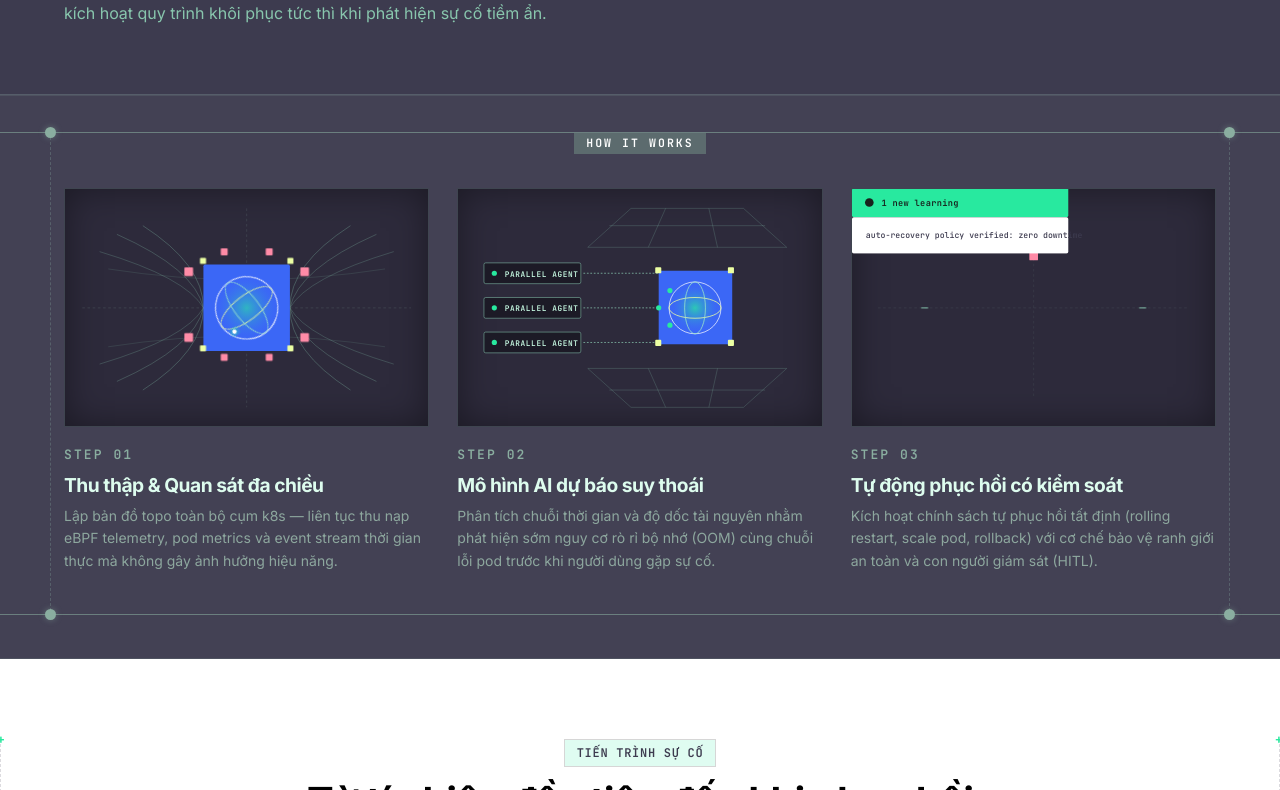
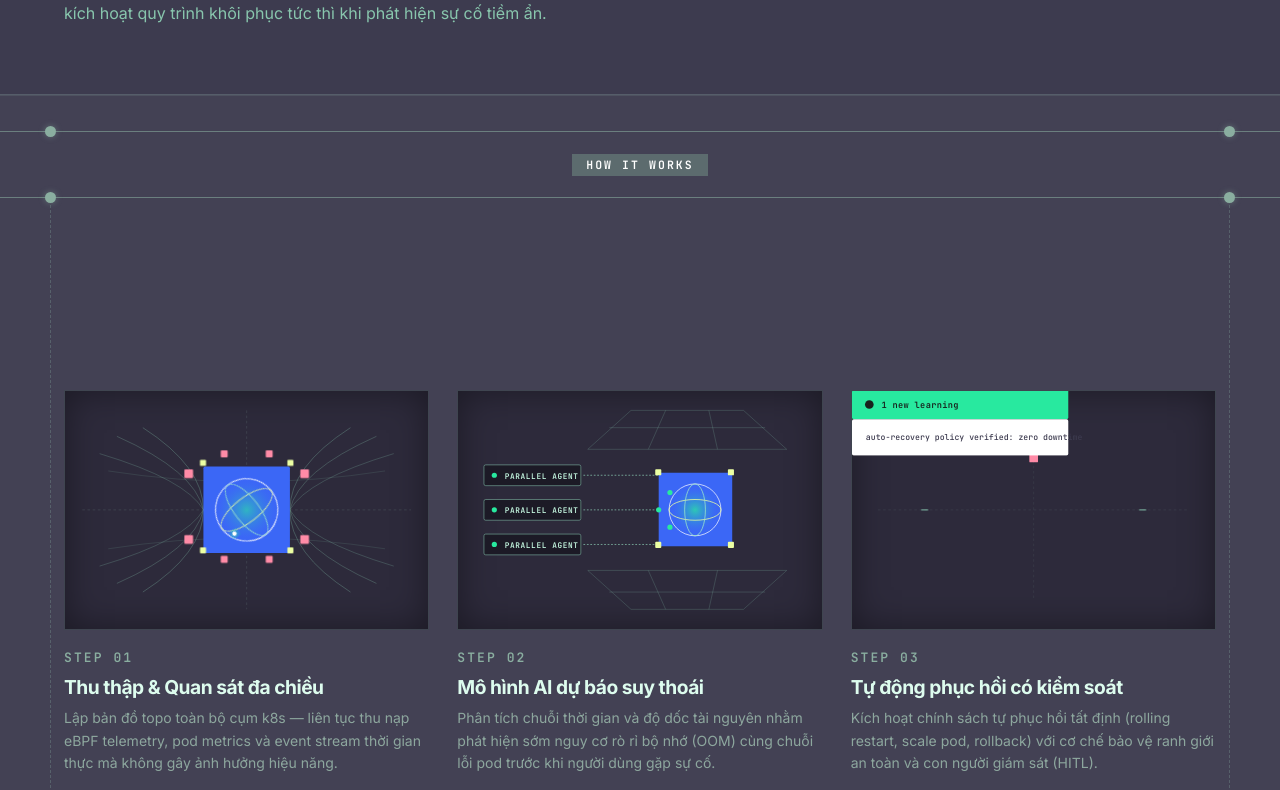
Before and after one commit to AnhTu0304/CapTone, a React (Create React App) app in the folder Frontend/: page / in a window 1280 px wide. Shown: the part 1030-1820 px from the top of the page. Built offline with nearby package versions, Linux system fonts and the light colour scheme; no server answers; a web font is replaced by a local one.

Commit message:
style(landing): add sub-line below HOW IT WORKS and expand spacing to 180px before 3 cards

```diff
--- a/Frontend/src/pages/Home/components/HowItWorksSection.css
+++ b/Frontend/src/pages/Home/components/HowItWorksSection.css
@@ -1,5 +1,5 @@
 /* ==========================================================================
-   HOW IT WORKS SECTION — BLUEPRINT CAD STYLING WITH DUAL HORIZONTAL LINES
+   HOW IT WORKS SECTION — BLUEPRINT CAD STYLING WITH MULTI-LINE FRAMING
    ========================================================================== */
 
 .how-it-works-section {
@@ -14,11 +14,20 @@
   border-bottom: 1px solid rgba(107, 127, 127, 0.28);
 }
 
-/* Framing Line Tracks (Top and Bottom) */
+/* Header Block with Top Line, Centered Badge, and Sub-Line */
+.hiw-header-block {
+  position: relative;
+  width: 100%;
+  display: flex;
+  flex-direction: column;
+  align-items: center;
+}
+
+/* Framing Line Tracks (Top, Sub-line under badge, and Bottom) */
 .hiw-track {
   position: relative;
   width: 100%;
-  height: 28px;
+  height: 24px;
   display: flex;
   align-items: center;
   justify-content: center;
@@ -26,13 +35,13 @@
 
 .hiw-track-bottom {
   height: 16px;
-  margin-top: 10px;
+  margin-top: 24px;
 }
 
 /* 1px Solid Horizontal Line */
 .hiw-track-line {
   position: absolute;
-  top: 12px;
+  top: 11px;
   left: 0;
   right: 0;
   height: 1px;
@@ -47,7 +56,7 @@
 /* Circular Node Dots on the Lines */
 .hiw-track-dot {
   position: absolute;
-  top: 7px; /* 10px circle centered on 1px line at top: 12px */
+  top: 6px; /* 11px circle centered on 1px line at top: 11px */
   width: 11px;
   height: 11px;
   border-radius: 50%;
@@ -68,18 +77,20 @@
   right: clamp(20px, 3.5vw, 64px);
 }
 
-/* Badge anchored snugly beneath the top horizontal line */
-.hiw-badge-anchor {
+/* Badge centered between Top line and Sub-line */
+.hiw-badge-wrapper {
   position: relative;
   z-index: 4;
-  margin-top: 16px;
+  margin: 10px 0;
+  display: flex;
+  justify-content: center;
 }
 
 .hiw-badge-box {
   display: inline-flex;
   align-items: center;
   justify-content: center;
-  padding: 3px 12px;
+  padding: 4px 14px;
   background-color: #5C6B6E; /* Exact sampled badge background */
   border-radius: 0px;
   box-sizing: border-box;
@@ -95,19 +106,20 @@
   line-height: 1.25;
 }
 
-/* Main Content Container bounded between Top and Bottom lines */
+/* Main Content Container: Spacing 160px - 200px (180px standard) below HOW IT WORKS */
 .hiw-content-container {
   position: relative;
   width: 100%;
   box-sizing: border-box;
-  padding: 40px clamp(24px, 5vw, 84px) 24px;
+  margin-top: 180px; /* 180px spacing (in 160-200px range requested) */
+  padding: 0 clamp(24px, 5vw, 84px) 24px;
 }
 
-/* Left & Right Vertical Dashed Guidelines connecting top and bottom dots */
+/* Left & Right Vertical Dashed Guidelines connecting lines across the 180px gap */
 .hiw-guide-v-left,
 .hiw-guide-v-right {
   position: absolute;
-  top: -16px;
+  top: -190px;
   bottom: -20px;
   width: 1px;
   border-left: 1px dashed rgba(130, 165, 155, 0.32);
@@ -248,6 +260,11 @@
 
 /* Responsive Breakpoints */
 @media (max-width: 1080px) {
+  .hiw-content-container {
+    margin-top: clamp(80px, 14vw, 160px);
+    padding: 0 20px 20px;
+  }
+
   .hiw-grid {
     grid-template-columns: 1fr;
     gap: 36px;
@@ -255,10 +272,6 @@
     margin: 0 auto;
   }
 
-  .hiw-content-container {
-    padding: 32px 20px 20px;
-  }
-
   .hiw-guide-v-left,
   .hiw-guide-v-right {
     display: none;
--- a/Frontend/src/pages/Home/components/HowItWorksSection.jsx
+++ b/Frontend/src/pages/Home/components/HowItWorksSection.jsx
@@ -8,19 +8,31 @@ export const HowItWorksSection = ({ className = '' }) => {
       data-testid="how-it-works-section"
       aria-label="Cách thức SelfHeal hoạt động"
     >
-      {/* ================= TOP FRAMING TRACK (HORIZONTAL LINE 1 + CIRCULAR NODES + BADGE) ================= */}
-      <div className="hiw-track hiw-track-top" aria-hidden="true">
-        <div className="hiw-track-line" />
-        <span className="hiw-track-dot hiw-dot-left" />
-        <span className="hiw-track-dot hiw-dot-right" />
-        <div className="hiw-badge-anchor">
+      {/* ================= HEADER BLOCK WITH TOP LINE, BADGE, AND SUB-LINE ================= */}
+      <div className="hiw-header-block" aria-hidden="true">
+        {/* Horizontal Line 1 (Above Badge) */}
+        <div className="hiw-track hiw-track-top">
+          <div className="hiw-track-line" />
+          <span className="hiw-track-dot hiw-dot-left" />
+          <span className="hiw-track-dot hiw-dot-right" />
+        </div>
+
+        {/* Badge HOW IT WORKS */}
+        <div className="hiw-badge-wrapper">
           <div className="hiw-badge-box">
             <span className="hiw-badge-text">HOW IT WORKS</span>
           </div>
         </div>
+
+        {/* Horizontal Line 2 (Directly Under Badge) */}
+        <div className="hiw-track hiw-track-sub">
+          <div className="hiw-track-line" />
+          <span className="hiw-track-dot hiw-dot-left" />
+          <span className="hiw-track-dot hiw-dot-right" />
+        </div>
       </div>
 
-      {/* ================= CONTENT CONTAINER WITH VERTICAL GUIDELINES ================= */}
+      {/* ================= CONTENT CONTAINER (160px - 200px SPACING BELOW HOW IT WORKS) ================= */}
       <div className="hiw-content-container">
         {/* Left & Right Vertical Dashed Connecting Guidelines */}
         <span className="hiw-guide-v-left" aria-hidden="true" />
@@ -275,7 +287,7 @@ export const HowItWorksSection = ({ className = '' }) => {
         </div>
       </div>
 
-      {/* ================= BOTTOM FRAMING TRACK (HORIZONTAL LINE 2 + CIRCULAR NODES) ================= */}
+      {/* ================= BOTTOM FRAMING TRACK (HORIZONTAL LINE AT FOOTER) ================= */}
       <div className="hiw-track hiw-track-bottom" aria-hidden="true">
         <div className="hiw-track-line" />
         <span className="hiw-track-dot hiw-dot-left" />
```
